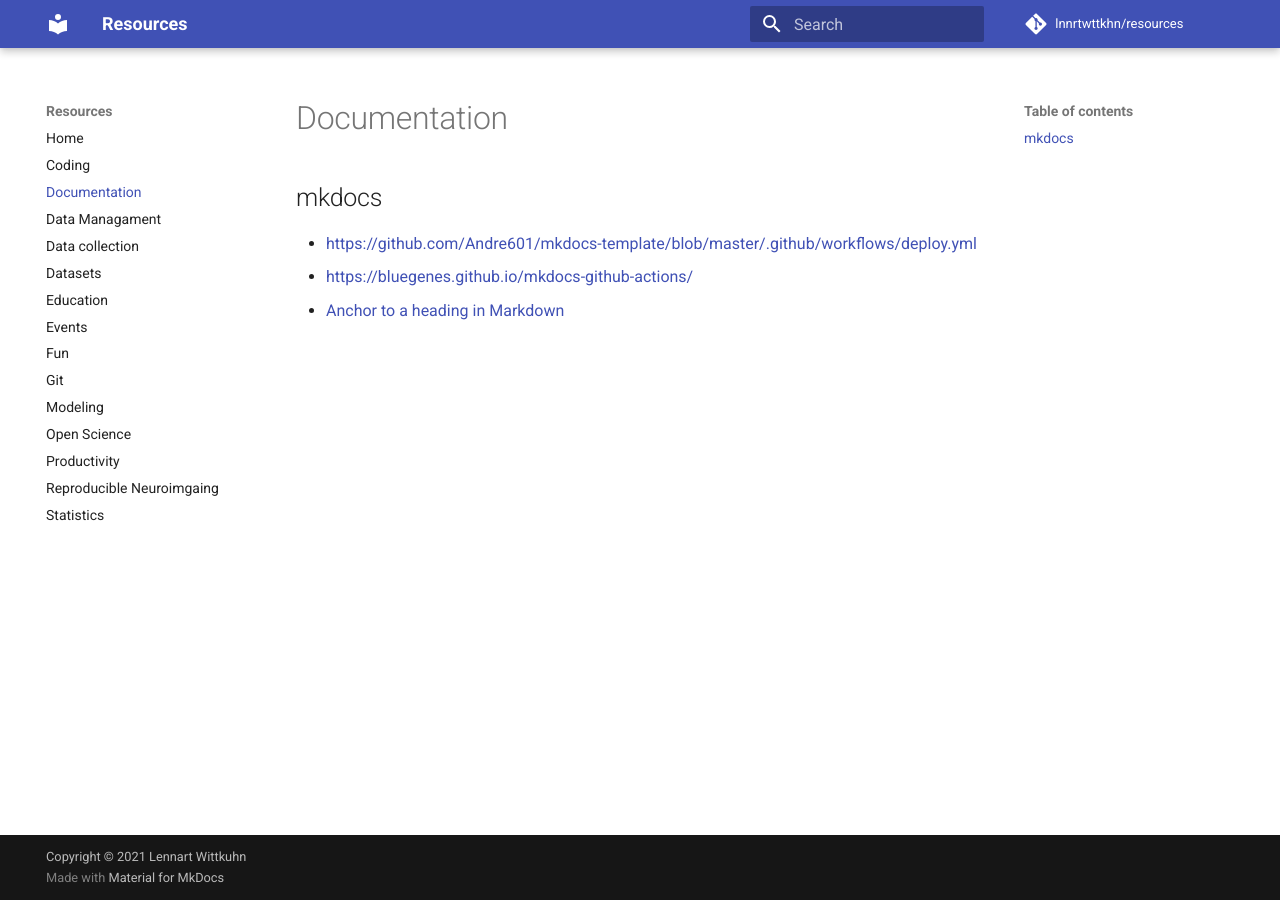
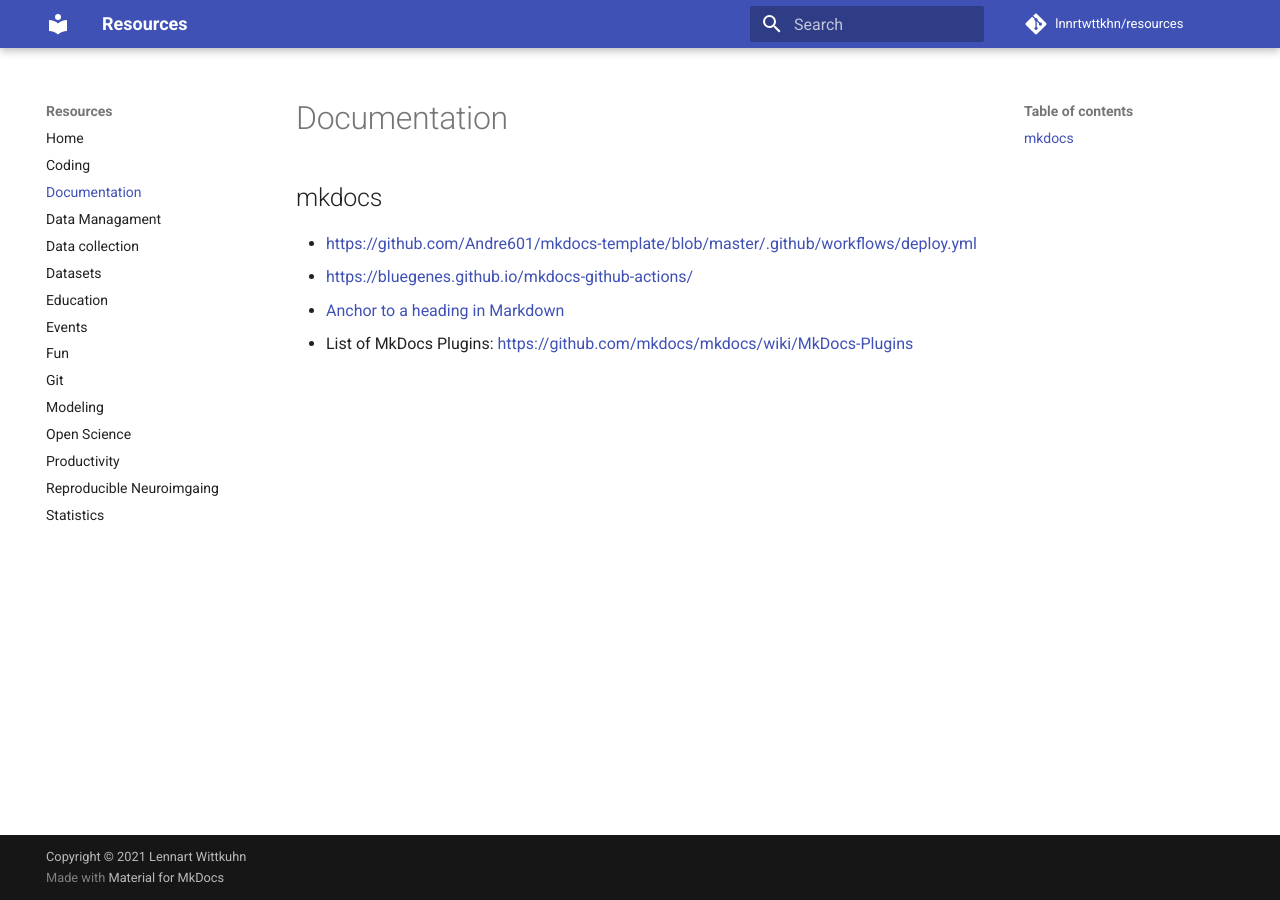
Before and after one commit to lnnrtwttkhn/resources, an MkDocs documentation site: the page built from docs/documentation.md, in a window 1280 px wide. Built offline with MkDocs 1.6.1 and Material for MkDocs 9.7.7, drawn with Linux system fonts in a browser that asks for light colours; comment, search, counter and statistics services are not loaded.

Commit message:
add link to mkdocs plugin

```diff
--- a/docs/documentation.md
+++ b/docs/documentation.md
@@ -5,3 +5,4 @@
 - https://github.com/Andre601/mkdocs-template/blob/master/.github/workflows/deploy.yml
 - https://bluegenes.github.io/mkdocs-github-actions/
 - [Anchor to a heading in Markdown](https://stackoverflow.com/questions/6695439/how-to-link-to-a-named-anchor-in-multimarkdown)
+- List of MkDocs Plugins: https://github.com/mkdocs/mkdocs/wiki/MkDocs-Plugins
```
